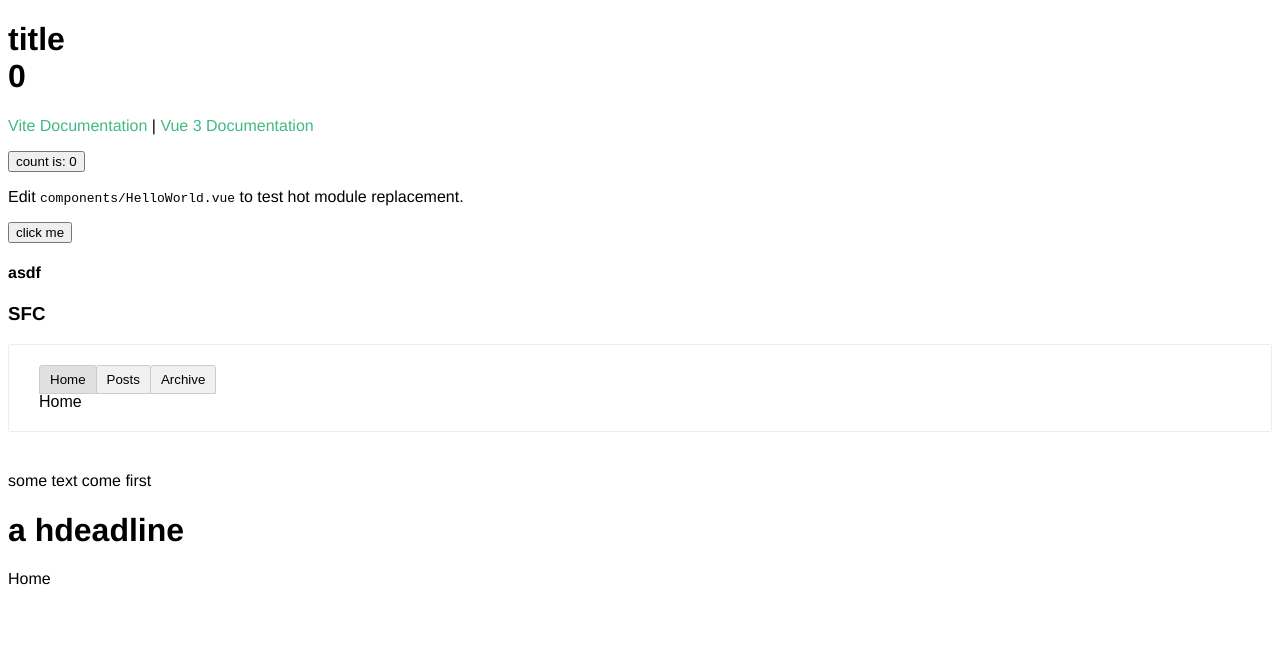
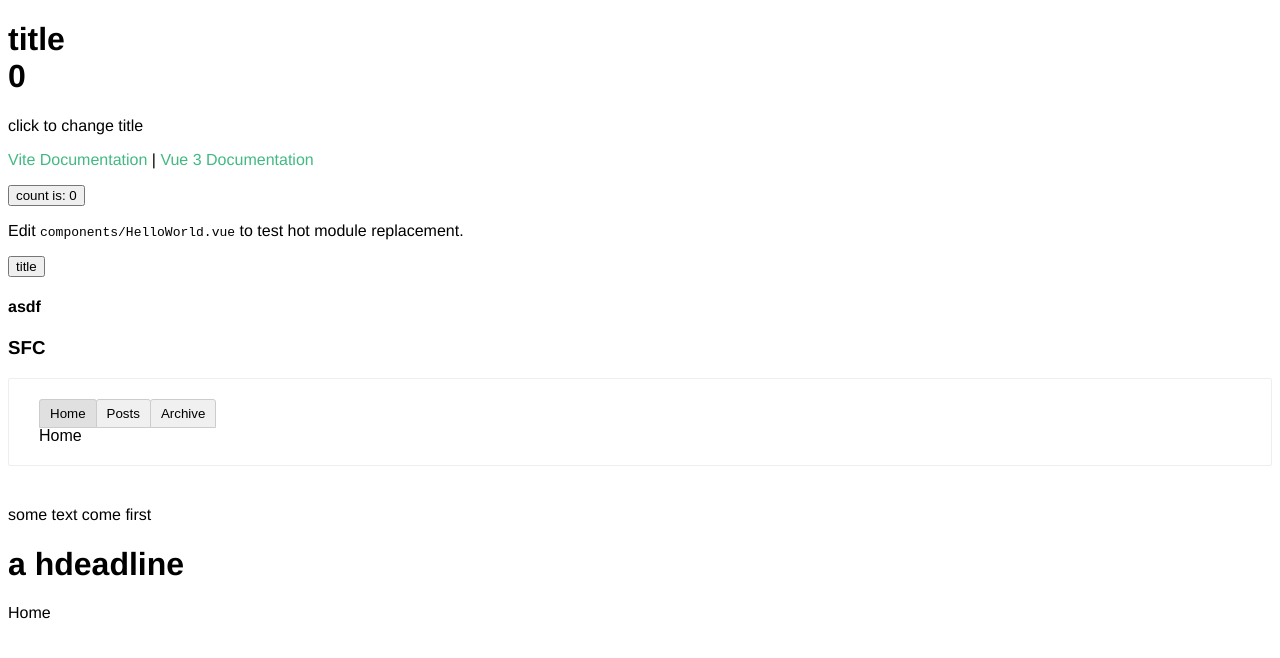
Before and after one commit to ChocolateAceCream/vue3, a Vue app in the folder faults/: page / in a window 1280 px wide. Shown: the top 658 px of the page. Built offline with nearby package versions, Linux system fonts and the light colour scheme.

Commit message:
FEAT: add v-model in setup render() example

```diff
--- a/faults/src/components/HelloWorld.vue
+++ b/faults/src/components/HelloWorld.vue
@@ -1,8 +1,8 @@
 <template>
-  <h1>{{ msg }}
+  <h1>{{ currentTitle }}
     <render-in-setup-example />
   </h1>
-
+  <div @click="currentTitle += 'aaa'"> click to change title</div>
   <p>
     <a href="https://vitejs.dev/guide/features.html" target="_blank">Vite Documentation</a> |
     <a href="https://v3.vuejs.org/" target="_blank">Vue 3 Documentation</a>
@@ -13,7 +13,7 @@
     Edit
     <code>components/HelloWorld.vue</code> to test hot module replacement.
   </p>
-  <Test v-model:title="msg"></Test>
+  <Test v-model:title="currentTitle"></Test>
   <Heading level="4">asdf</Heading>
   <Sfc level="3" id="aa">SFC</Sfc>
   <div class="tabs">
@@ -67,12 +67,23 @@ export default {
       console.log(currentTab.value.toLowerCase()+'-tab')
       return currentTab.value.toLowerCase()+'-tab'
     })
+    const currentTitle = computed({
+      get: () =>  {
+        console.log('----gettter-----')
+        return msg.value
+      },
+      set: (val) => {
+        console.log(val)
+        msg.value = val
+      }
+    })
     return {
       msg,
       state,
       tabs,
       currentTab,
-      currentTabComponent
+      currentTabComponent,
+      currentTitle
     }
   },
 
--- a/faults/src/components/RenderInSetupExample.js
+++ b/faults/src/components/RenderInSetupExample.js
@@ -1,4 +1,4 @@
-import { h, resolveComponent, resolveDirective, withDirectives,reactive } from 'vue'
+import { h, onMounted, resolveComponent, resolveDirective, withDirectives,reactive } from 'vue'
 export default {
   //this render function will be override by the one from setup()
   render() {
@@ -6,15 +6,8 @@ export default {
       'some text come first',
       h('h1', 'a hdeadline')
     ])
-
-    // return h('div',
-    //   Array.from({ length: 20 }).map(() => {
-    //     return h('p', 'hi')
-    //   })
-    // )
-
   },
-  setup() {
+  setup(props, context) {
     const state = reactive({
       count: 0,
       arr: []
@@ -24,10 +17,15 @@ export default {
       state.arr.push(h('p', {}, state.count))
     }
     return () => {
-      return h('div', { onClick: increment }, [
-        state.count,
-        h('div', { style: { display: "flex" } }, [...state.arr])
-      ])
+      if (state.count % 2 == 0) {
+        return h('div', { onClick: increment}, [
+          props.modelValue,
+          state.count,
+          h('div', { style: { display: "flex" } }, [...state.arr])
+        ])
+      } else {
+        return h('div', { onClick: increment }, 'odd number')
+      }
     }
   }
 }
--- a/faults/src/components/Test.vue
+++ b/faults/src/components/Test.vue
@@ -1,10 +1,7 @@
-<template>
-  <button @click.prevent="handleClick">click me</button>
-</template>
 
 
 <script>
-import { onMounted, ref } from 'vue'
+import { h, onMounted, ref } from 'vue'
 
 export default {
   name: 'Test',
@@ -18,14 +15,17 @@ export default {
   //     }
   //   }
   // },
+  props: ['title'],
   emits: ['update:title'],
   setup(props,context) {
     let a = 1
-    function handleClick() {
+    function handleClick(event) {
       context.emit('update:title', a++)
+      event.preventDefault()
+
     }
-    return {
-      handleClick
+    return () => {
+      return h('button', {onClick: event => handleClick(event)}, props.title)
     }
 
   },
```
